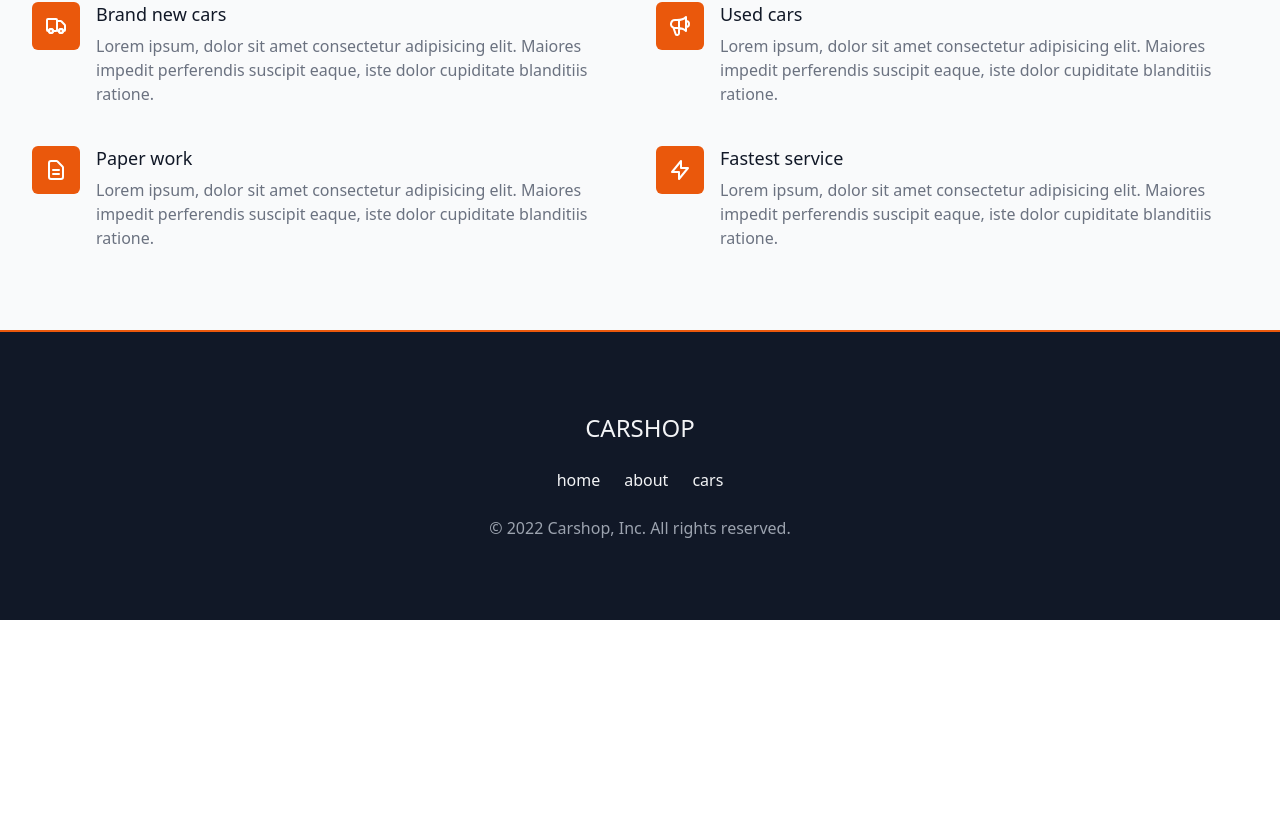
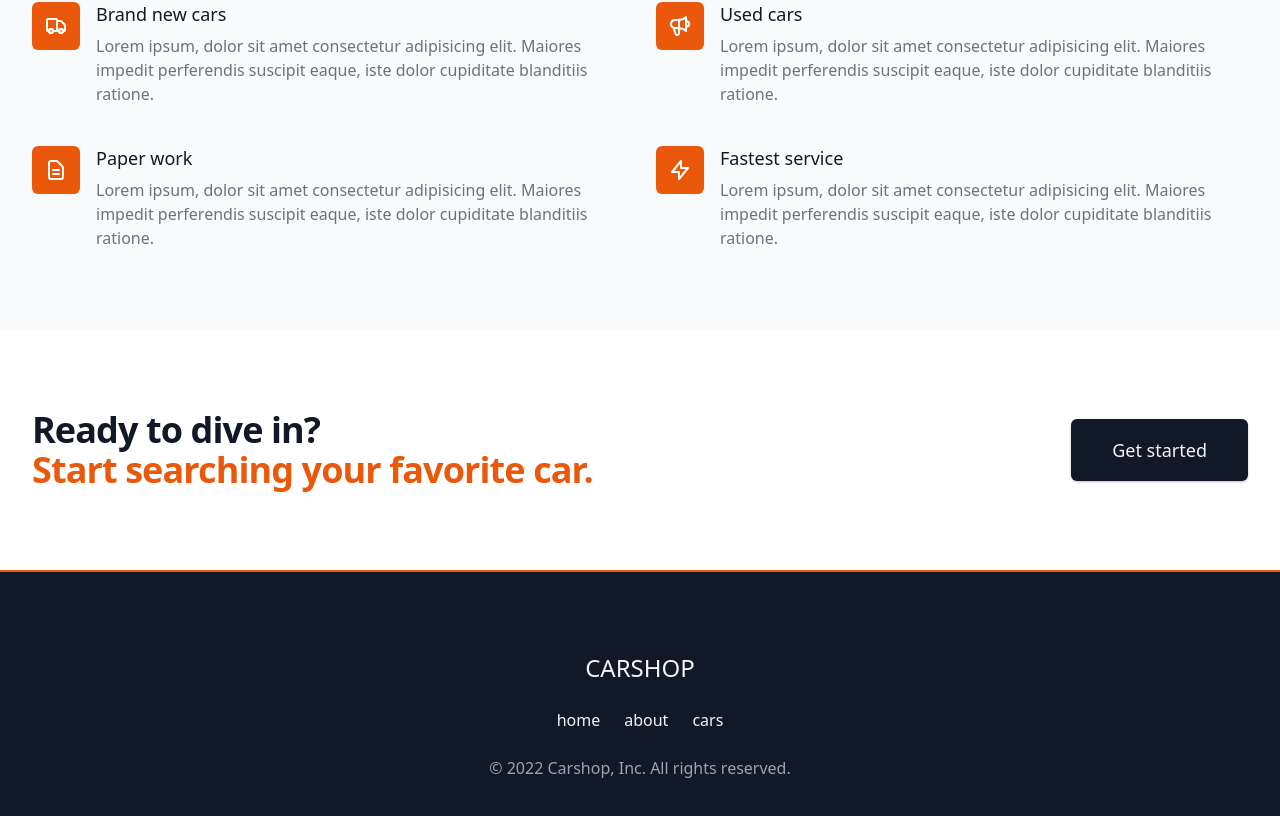
Before and after one commit to MartinIsProgramming/ha-front-final-project, a Next.js app: page / in a window 1280 px wide. Shown: the part 732-1548 px from the top of the page. Before the commit the page ends 1352 px from the top, so only its background shows below. Built offline with nearby package versions, Linux system fonts and the light colour scheme.

Commit message:
ready section

```diff
--- /dev/null
+++ b/components/AreYouReady.js
@@ -0,0 +1,21 @@
+import CallToActionBtn from './shared/CallToActionBtn';
+
+const AreYouReady = () => {
+  return (
+    <section className="px-4 py-12 mx-auto sm:py-20 max-w-7xl sm:px-6 lg:px-8 lg:flex lg:items-center lg:justify-between">
+      <h2 className="text-3xl font-extrabold tracking-tight text-primary-brand-dark sm:text-4xl">
+        <span className="block">Ready to dive in?</span>
+        <span className="block text-brand-orange">
+          Start searching your favorite car.
+        </span>
+      </h2>
+      <div className="flex mt-8 lg:mt-0 lg:flex-shrink-0">
+        <div className="inline-flex rounded-md shadow">
+          <CallToActionBtn href="/cars" text="Get started" />
+        </div>
+      </div>
+    </section>
+  );
+};
+
+export default AreYouReady;
--- a/components/HeroSection.js
+++ b/components/HeroSection.js
@@ -17,7 +17,7 @@ const HeroSection = () => {
       <div className="mx-auto mt-5 space-y-2 sm:space-x-2 sm:space-y-0 sm:max-w-md md:max-w-xl sm:mt-8 sm:flex sm:justify-center">
         <CallToActionBtn href="/about" text="Know more" />
         {/* This link will eventually lead the user to GitHub account */}
-        <CallToActionBtn href="cars" text="developer" isSecondary />
+        <CallToActionBtn href="/cars" text="developer" isSecondary />
       </div>
     </section>
   );
--- a/pages/index.js
+++ b/pages/index.js
@@ -1,11 +1,13 @@
 import HeroSection from '../components/HeroSection';
 import Services from '../components/Services';
+import AreYouReady from '../components/AreYouReady';
 
 const HomePage = () => {
   return (
     <>
       <HeroSection />
       <Services />
+      <AreYouReady />
     </>
   );
 };
```
